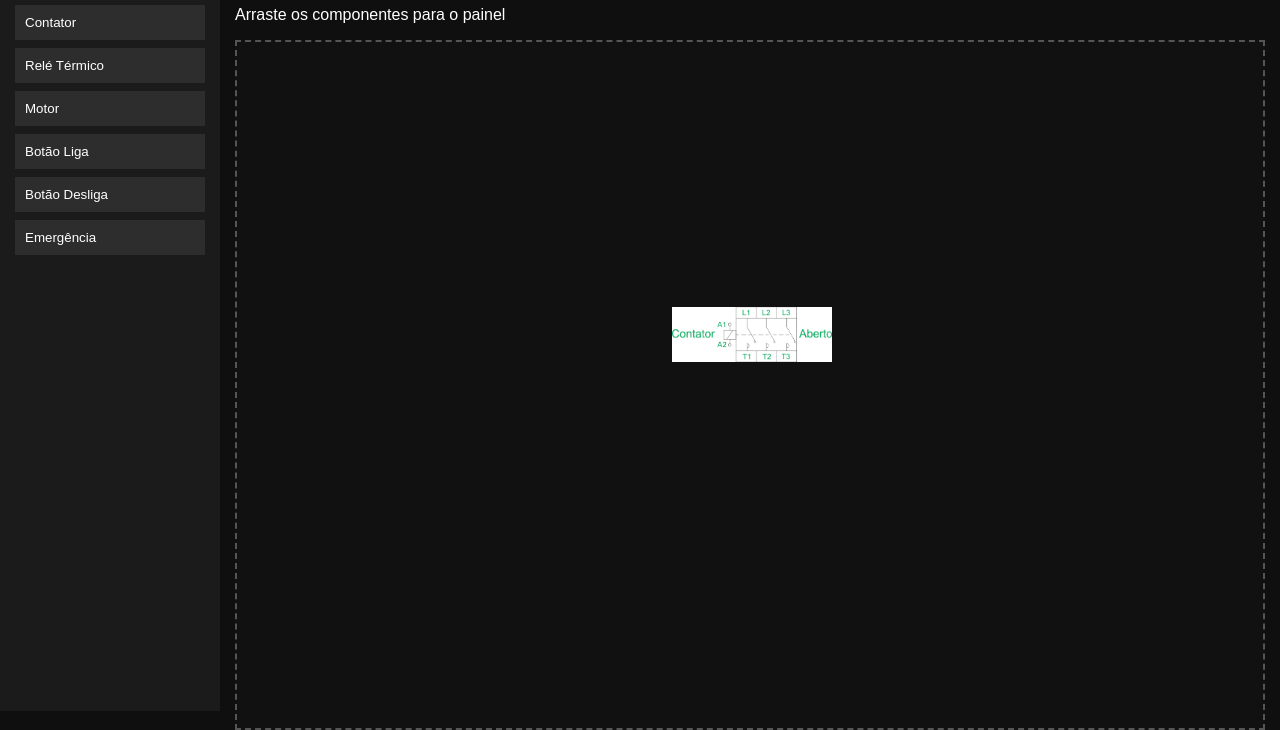
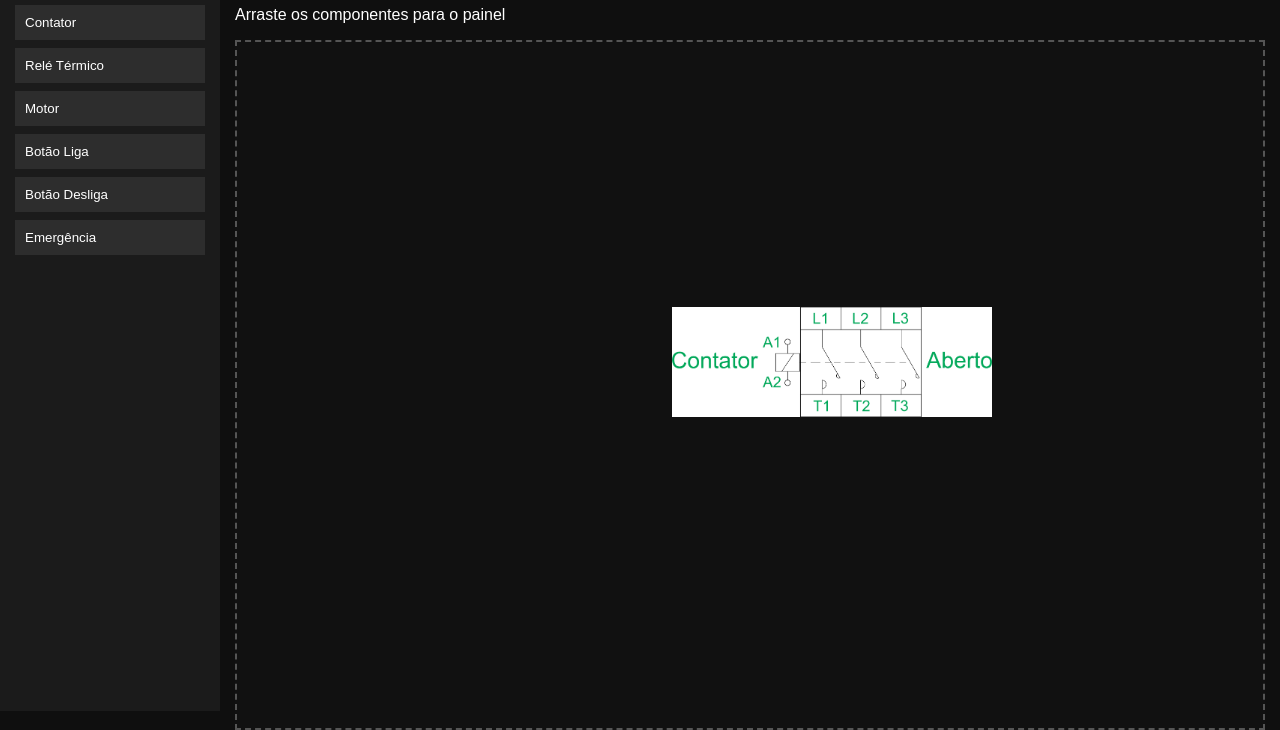
Before and after one commit to institutosulcapacity/lab-view, a plain HTML site: page index.html in a window 1280 px wide. Both pictures are taken after a click on the button "Contator". Shown: the part 89-819 px from the top of the page. Drawn offline with Linux system fonts and the light colour scheme.

Commit message:
Update style.css

```diff
--- a/style.css
+++ b/style.css
@@ -71,17 +71,16 @@ body {
 
 /* ESCALAS CORRETAS */
 
-/* Disjuntor, Relé, Contator (100%) */
+/* Disjuntor e Relé (100%) */
 .component.disjuntor_motor img,
-.component.rele_termico img,
-.component.contator img {
+.component.rele_termico img{
     width: 160px;
     height: auto;
 }
 
-/* Motor (200%) */
-.component.motor img {
-    width: 260px;
+/* CONTATOR +100% */
+.component.contator img {
+    width: 320px; /* 160px x 2 */
     height: auto;
 }
 
```
